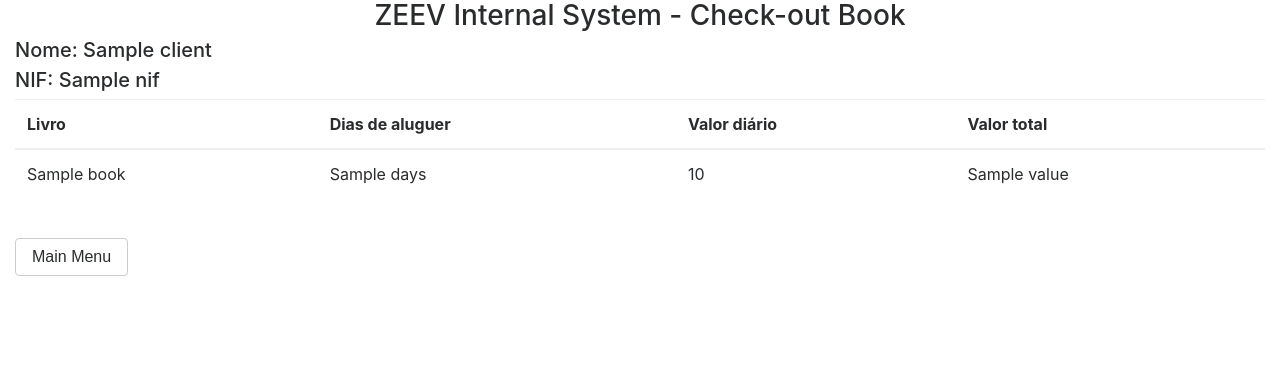
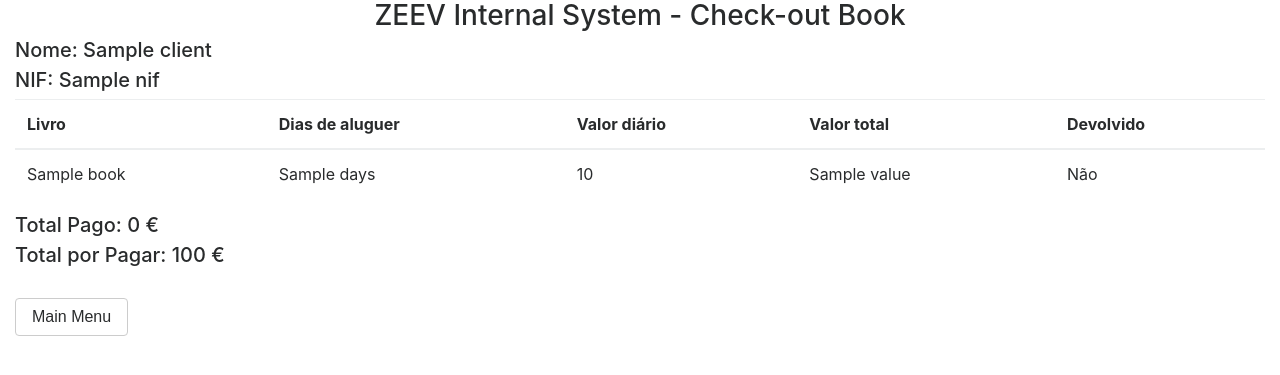
Before and after one commit to franciscocm/ZEEV, a Django app: template templates/clientbacklog.html in a window 1280 px wide. Shown: the top 375 px of the page. Run offline with Django 3.2, Linux system fonts and the light colour scheme; the template is opened without the code that fills it: most values are stand-ins (such as "Sample title", 1, 10 or a date in 2020); some libraries are stand-ins or nearby versions.

Commit message:
clientbackLog update

```diff
--- a/ClientManager/views.py
+++ b/ClientManager/views.py
@@ -46,7 +46,7 @@ def clientmanager(request):
         print("selector check in book")
         #books_by_nif = catalog.objects.only('book').filter(id=nif)
         #backlogs = backlog.objects.all()
-        backlog_by_nif = backlog.objects.all().filter(user_id=nif)
+        backlog_by_nif = backlog.objects.all().filter(user_id=nif,returned=False)
         if not backlog_by_nif: # empty query
           messages.info(request, 'Costumer has no rented books!')
           return render(request,'clientmanager.html')
--- a/ZEEV/settings.py
+++ b/ZEEV/settings.py
@@ -25,8 +25,8 @@ SECRET_KEY = '4yp#_@8l3$$49q44a))bvkfv68-wimpn3z!cfc6j$xr3-r%9y2'
 # SECURITY WARNING: don't run with debug turned on in production!
 DEBUG = True
 
+#ALLOWED_HOSTS = ['03103df54373.ngrok.io']
 ALLOWED_HOSTS = ['127.0.0.1']
-
 
 # Application definition
 
--- a/templates/clientbacklog.html
+++ b/templates/clientbacklog.html
@@ -38,6 +38,9 @@
                                 <th>
                                     Valor total
                                 </th>
+                                <th>
+                                    Devolvido
+                                </th>
                             </tr>
                         </thead>
                         <tbody>
@@ -55,10 +58,19 @@
                                     <td>
                                         {{each.value}}
                                     </td>
+                                    <td>
+                                        {% if each.returned %} Sim {% else %} Não {% endif %}
+                                    </td>
                                 </tr>
                             {% endfor %}
                         </tbody>
                     </table>
+                    <h5 class="text-left">
+                        Total Pago: 0 €
+                    </h5>
+                    <h5 class="text-left">
+                        Total por Pagar: 100 €
+                    </h5>
                 </div>
             </div>
             <br>
```
Also changed, not shown: CheckinOut/views.py (+10 -1 lines).
